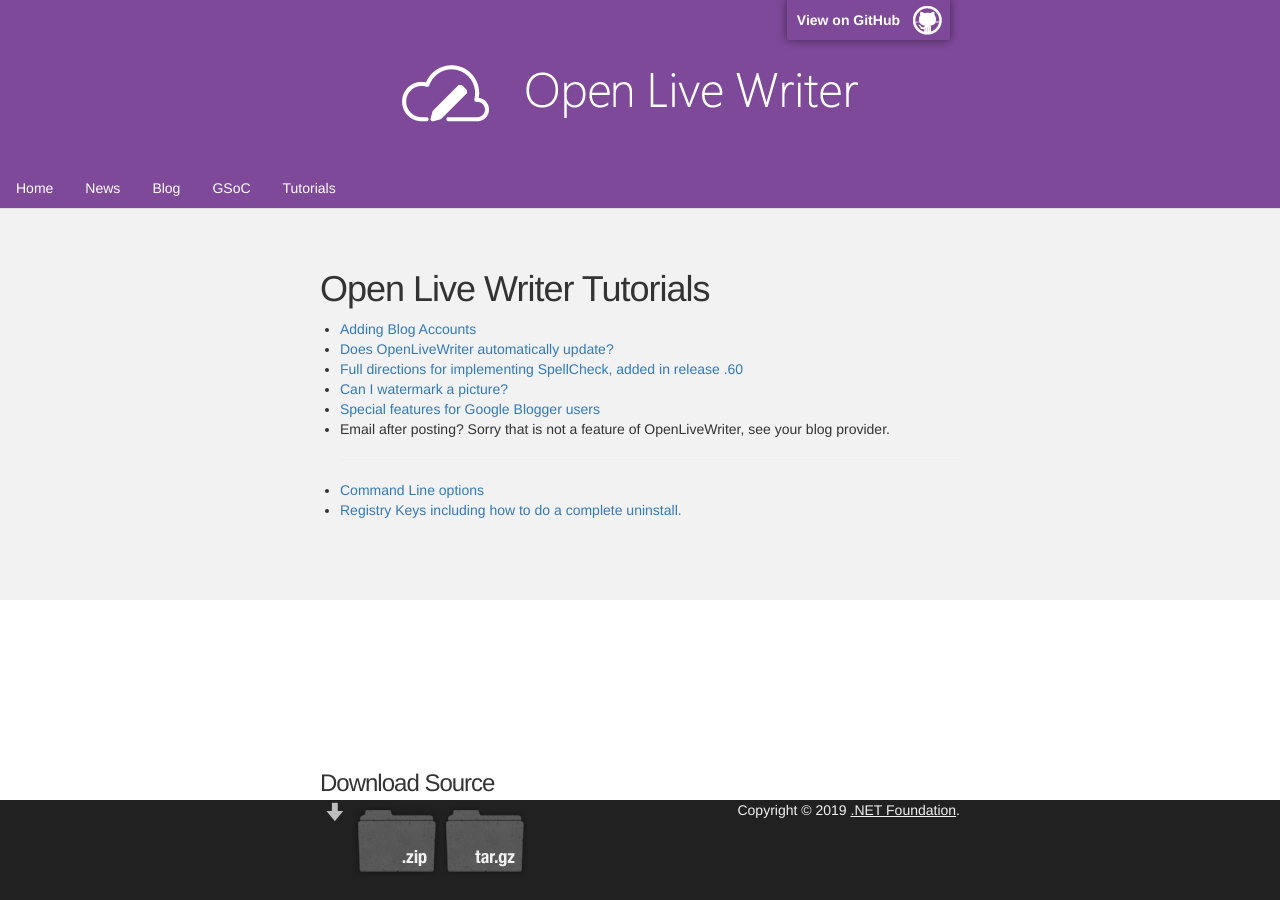
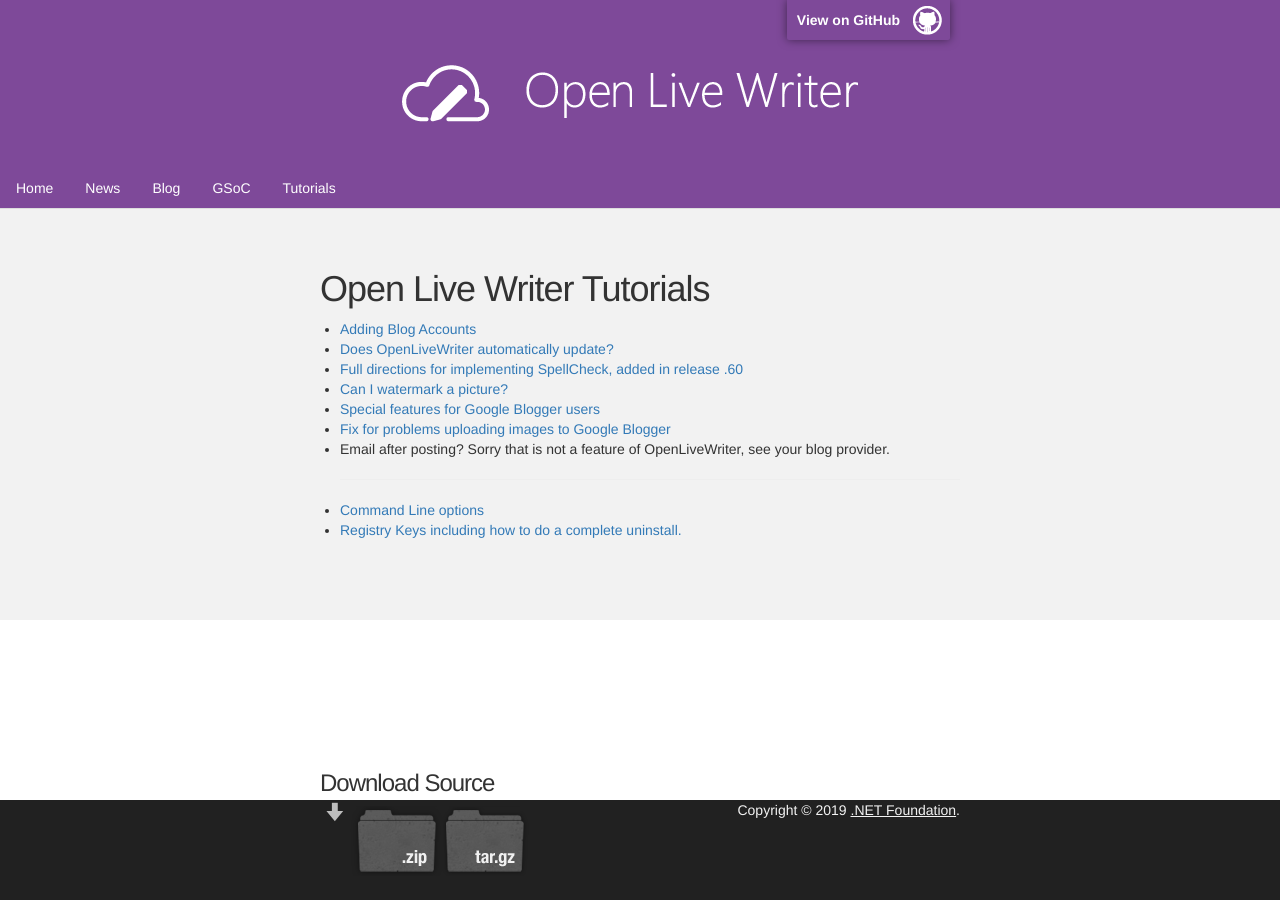
Before and after one commit to OpenLiveWriter/OpenLiveWriter.Github.io, a Jekyll site: the page built from tutorials/index.html, in a window 1280 px wide. Built offline with Jekyll 4.4.1, drawn with Linux system fonts in a browser that asks for light colours.

Commit message:
Add link to Blogger Photo fix

```diff
--- a/tutorials/index.html
+++ b/tutorials/index.html
@@ -10,6 +10,7 @@
     <li><a href="spellCheck.html">Full directions for implementing SpellCheck, added in release .60</a></li>
     <li><a href="watermarkPictures.html">Can I watermark a picture?</a></li>
     <li><a href="googleblogger.html">Special features for Google Blogger users</a></li>
+    <li><a href="googlePhotoFix.html">Fix for problems uploading images to Google Blogger</a></li>
     <li>Email after posting? Sorry that is not a feature of OpenLiveWriter, see your blog provider.</li>
     <hr />
     <li><a href="commandLine.html">Command Line options</a></li>
```
